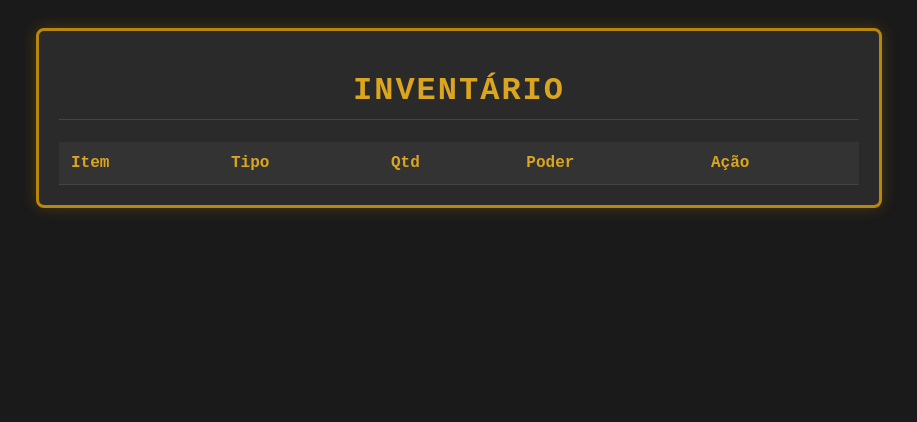
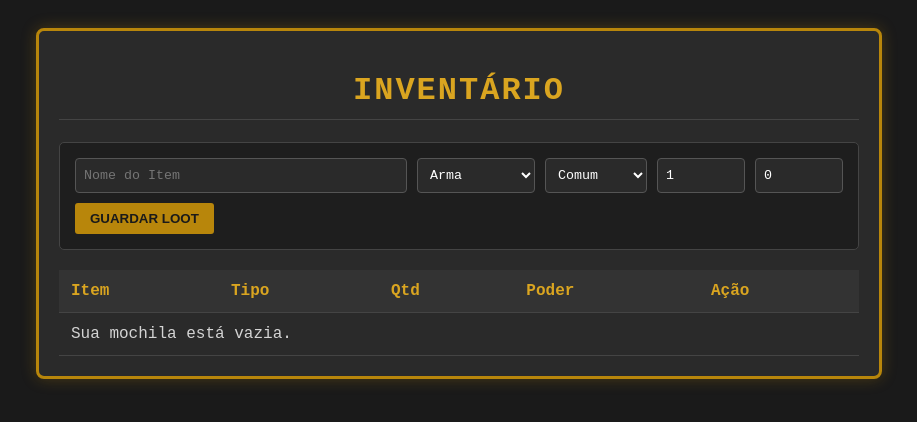
Before and after one commit to VictorEduardo-coder/SystemRPG, a Spring Boot app: page /inventario?fichaId=1&usuarioId=1 in a window 1280 px wide. Shown: the top 422 px of the page, without its empty margins (181-1098 px from the left). Run offline with Spring Boot 4, Linux system fonts and the light colour scheme; data that the repository does not hold is empty; some of the project's set-up classes (security, data sources, template engines, error pages and the like) are left out, and stand-ins take their place.

Commit message:
Update inventario.html

```diff
--- a/zero/src/main/resources/templates/inventario.html
+++ b/zero/src/main/resources/templates/inventario.html
@@ -17,25 +17,67 @@
             max-width: 800px;
             margin: 0 auto;
             background: #2a2a2a;
-            border: 3px solid #b8860b; /* Borda dourada velha */
+            border: 3px solid #b8860b;
             border-radius: 8px;
             padding: 20px;
             box-shadow: 0 0 15px rgba(184, 134, 11, 0.3);
         }
 
-        h1 {
+        h1, h3 {
             text-align: center;
             color: #daa520;
             text-transform: uppercase;
             letter-spacing: 2px;
+        }
+
+        h1 {
             border-bottom: 1px solid #444;
             padding-bottom: 10px;
         }
 
+        /* Estilos do Formulário de Adição */
+        .form-loot {
+            background-color: #1e1e1e;
+            padding: 15px;
+            border-radius: 5px;
+            border: 1px solid #444;
+            margin-bottom: 20px;
+            display: flex;
+            flex-wrap: wrap;
+            gap: 10px;
+            justify-content: space-between;
+        }
+
+        .form-loot input, .form-loot select {
+            background-color: #2a2a2a;
+            color: white;
+            border: 1px solid #555;
+            padding: 8px;
+            border-radius: 4px;
+            font-family: inherit;
+        }
+
+        .form-loot input[type="text"] { flex-grow: 1; min-width: 200px; }
+        .form-loot input[type="number"] { width: 70px; }
+
+        .btn-adicionar {
+            background-color: #b8860b;
+            color: #1a1a1a;
+            border: none;
+            padding: 8px 15px;
+            cursor: pointer;
+            border-radius: 3px;
+            font-weight: bold;
+            text-transform: uppercase;
+        }
+
+        .btn-adicionar:hover { background-color: #daa520; }
+
+        /* Estilos da Tabela */
         table {
             width: 100%;
             border-collapse: collapse;
-            margin-top: 20px;
+            margin-top: 10px;
         }
 
         th, td {
@@ -72,6 +114,29 @@
 <div class="container">
     <h1>Inventário</h1>
 
+    <div class="form-loot">
+        <input type="text" id="nomeItem" placeholder="Nome do Item" required>
+
+        <select id="tipoItem">
+            <option value="Arma">Arma</option>
+            <option value="Armadura">Armadura</option>
+            <option value="Consumível">Consumível</option>
+            <option value="Acessório">Acessório</option>
+        </select>
+
+        <select id="raridadeItem">
+            <option value="Comum">Comum</option>
+            <option value="Raro">Raro</option>
+            <option value="Épico">Épico</option>
+            <option value="Lendário">Lendário</option>
+        </select>
+
+        <input type="number" id="qtdItem" placeholder="Qtd" min="1" value="1" required>
+        <input type="number" id="poderItem" placeholder="Poder" value="0" required>
+
+        <button class="btn-adicionar" onclick="adicionarItem()">Guardar Loot</button>
+    </div>
+
     <table>
         <thead>
             <tr>
@@ -82,12 +147,94 @@
                 <th>Ação</th>
             </tr>
         </thead>
-        <!-- O JavaScript irá buscar os dados na API e injetar as linhas aqui dentro -->
         <tbody id="lista-itens">
-
-        </tbody>
+            </tbody>
     </table>
 </div>
 
+<script>
+    // 1. Função para buscar os itens da API e preencher a tabela
+    async function carregarInventario() {
+        const tbody = document.getElementById('lista-itens');
+        tbody.innerHTML = '<tr><td colspan="5">Procurando na mochila...</td></tr>';
+
+        try {
+            const resposta = await fetch('/api/inventario');
+            const itens = await resposta.json();
+
+            tbody.innerHTML = ''; // Limpa o "Procurando..."
+
+            if (itens.length === 0) {
+                tbody.innerHTML = '<tr><td colspan="5">Sua mochila está vazia.</td></tr>';
+                return;
+            }
+
+            // Para cada item, cria uma linha na tabela
+            itens.forEach(item => {
+                // Formata a classe de raridade para minúsculo e sem acento (ex: Lendário -> lendario)
+                let classeRaridade = 'raridade-' + item.raridade.toLowerCase().normalize("NFD").replace(/[\u0300-\u036f]/g, "");
+
+                const tr = document.createElement('tr');
+                tr.innerHTML = `
+                    <td class="${classeRaridade}">${item.nome}</td>
+                    <td>${item.tipo}</td>
+                    <td>${item.quantidade}</td>
+                    <td>+${item.poder}</td>
+                    <td><button class="btn-usar" onclick="usarItem(${item.id})">Usar</button></td>
+                `;
+                tbody.appendChild(tr);
+            });
+        } catch (erro) {
+            console.error("Erro ao carregar inventário:", erro);
+            tbody.innerHTML = '<tr><td colspan="5" style="color:red;">Erro ao abrir a mochila!</td></tr>';
+        }
+    }
+
+    // 2. Função para ler o formulário e enviar para a API
+    async function adicionarItem() {
+        const novoItem = {
+            nome: document.getElementById('nomeItem').value,
+            tipo: document.getElementById('tipoItem').value,
+            raridade: document.getElementById('raridadeItem').value,
+            quantidade: parseInt(document.getElementById('qtdItem').value),
+            poder: parseInt(document.getElementById('poderItem').value)
+        };
+
+        // Validação simples
+        if (!novoItem.nome) {
+            alert("O item precisa de um nome!");
+            return;
+        }
+
+        try {
+            const resposta = await fetch('/api/inventario/adicionar', {
+                method: 'POST',
+                headers: {
+                    'Content-Type': 'application/json'
+                },
+                body: JSON.stringify(novoItem)
+            });
+
+            if (resposta.ok) {
+                // Limpa o nome do item para o próximo
+                document.getElementById('nomeItem').value = '';
+                // Recarrega a tabela para mostrar o novo item
+                carregarInventario();
+            } else {
+                alert("Erro ao guardar o item na mochila.");
+            }
+        } catch (erro) {
+            console.error("Erro ao adicionar:", erro);
+        }
+    }
+
+    function usarItem(id) {
+        alert("Função de usar item (ID " + id + ") em desenvolvimento!");
+    }
+
+    // Carrega o inventário automaticamente quando a página abre
+    window.onload = carregarInventario;
+</script>
+
 </body>
 </html>
```
